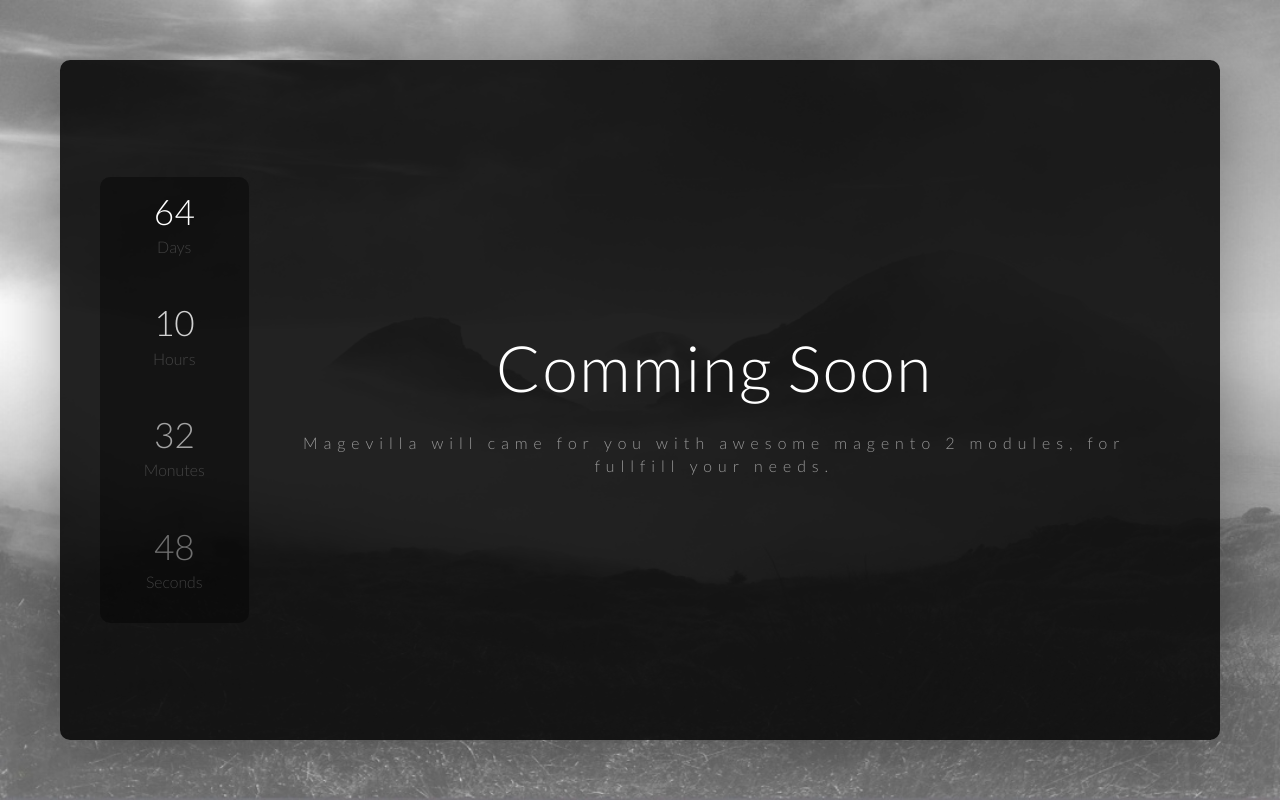
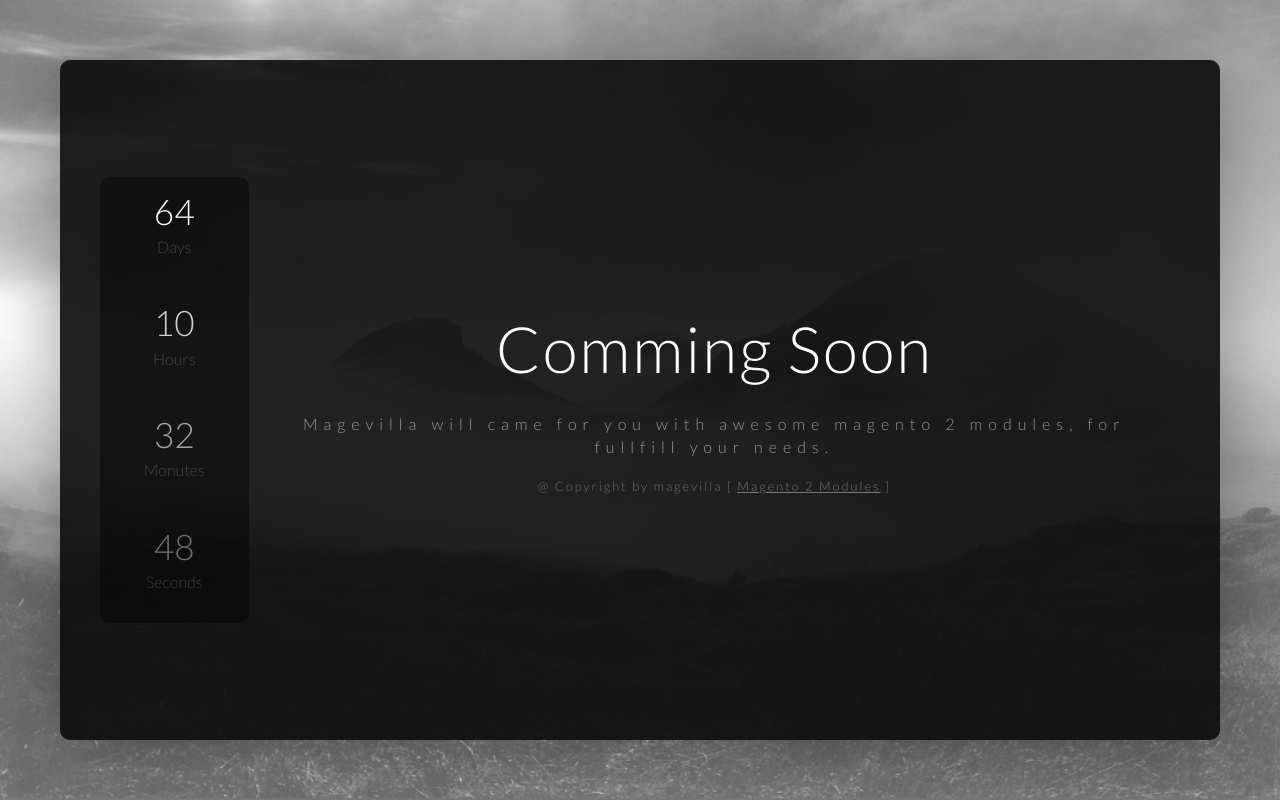
Before and after one commit to SharadVadoliya/magevilla.github.io, a plain HTML site: page index.html in a window 1280 px wide. Drawn offline with Linux system fonts and the light colour scheme.

Commit message:
V1: update footer link

```diff
--- a/index.html
+++ b/index.html
@@ -19,6 +19,7 @@
 		<h1 id="comming-soon">Comming Soon</h1>
 		<p id="comming-soon-info">Magevilla will came for you with awesome magento 2 modules, for fullfill your needs.</p>
 		<!-- <p id="powered-by">@ Copyright by parthviroja [ <a href="http://parthviroja.in" target="_blank">http://parthviroja.in</a> ]</p> -->
+		<p id="powered-by">@ Copyright by magevilla [ <a href="https://github.com/magevilla" target="_blank">Magento 2 Modules</a> ]</p>
 	  </div>
   </div>
 <script type="text/javascript">
```
Lines whose indentation alone changed are shown as unchanged.
